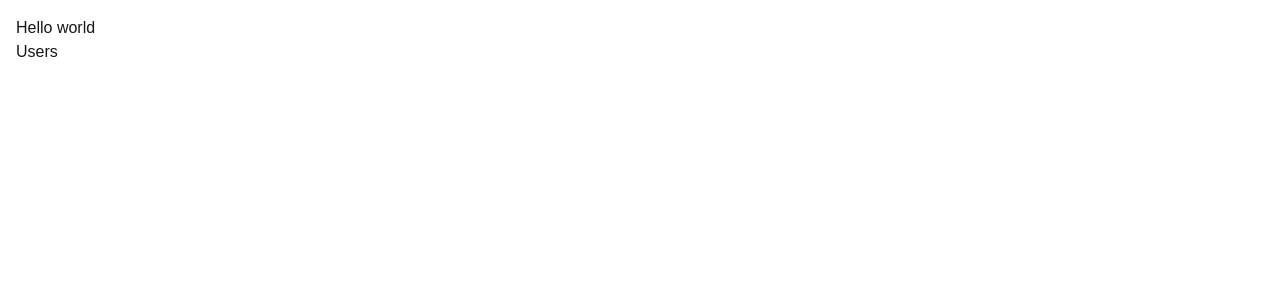
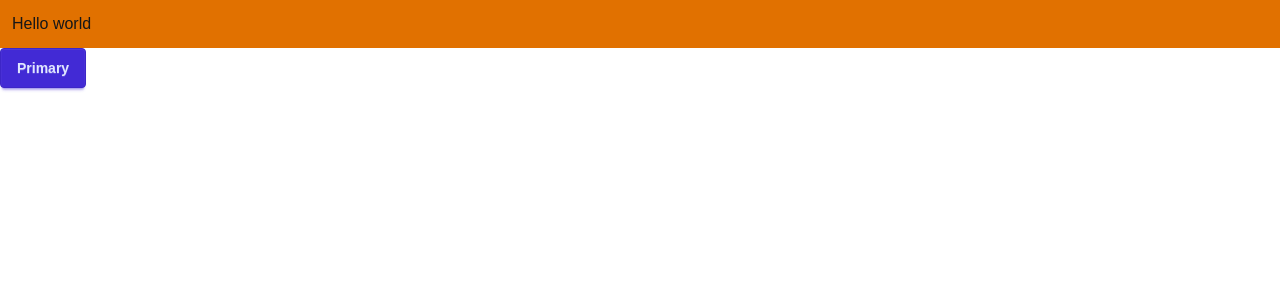
Before and after one commit to VictorDevLab/ats-client, a Next.js app: page / in a window 1280 px wide. Shown: the top 300 px of the page. Built offline with nearby package versions, Linux system fonts and the light colour scheme.

Commit message:
set up daisy ui library

```diff
--- a/app/globals.css
+++ b/app/globals.css
@@ -1,4 +1,7 @@
 @import "tailwindcss";
+@plugin "daisyui" {
+   themes: light --default, dark --prefersdark;
+ }
 
 :root {
   --background: #ffffff;
@@ -23,5 +26,4 @@ body {
   background: var(--background);
   color: var(--foreground);
   font-family: Arial, Helvetica, sans-serif;
-  padding: 1rem;
 }
--- a/app/page.tsx
+++ b/app/page.tsx
@@ -3,8 +3,11 @@ import Link from "next/link";
 export default function Home() {
   return (
     <main>
-      <h1>Hello world</h1>
-      <Link href="/users">Users</Link>
+      <h1 className="p-3 bg-amber-600">Hello world</h1>
+      <Link href="/users">
+        <button className="btn btn-primary">Primary</button>
+      </Link>
+
     </main>
   );
 }
```
Also changed, not shown: package.json (+7 -6 lines), 1 other file (tests, documents, lock files or other folders).
